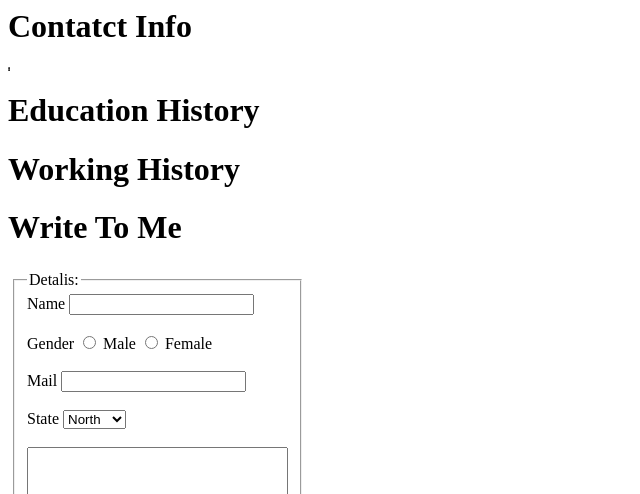
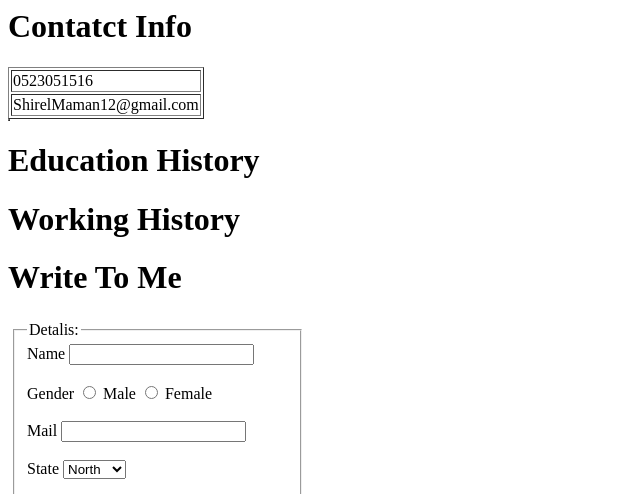
Before and after one commit to ShirelMaman/Resume, a plain HTML site: page index.html in a window 1280 px wide. Shown: the part 235-729 px from the top of the page, without its empty margins (0-640 px from the left). Drawn offline with Linux system fonts and the light colour scheme; files whose address does not match are found by name.

Commit message:
Update index.html

```diff
--- a/index.html
+++ b/index.html
@@ -21,7 +21,14 @@
     <h1>Contatct Info</h1>
     <table border= "1">
         <tr>
-
+            <td>
+                0523051516
+            </td>
+        </tr>
+        <tr>
+            <td>
+                ShirelMaman12@gmail.com
+            </td>
         </tr>
     </table>
     <table border= "1">
```
